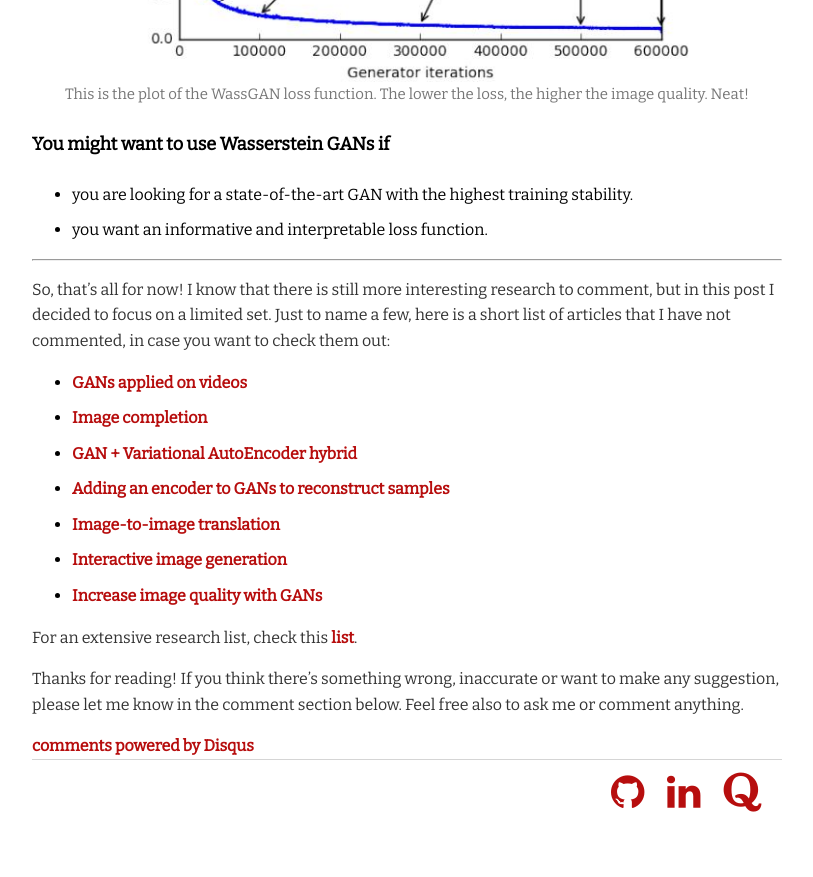
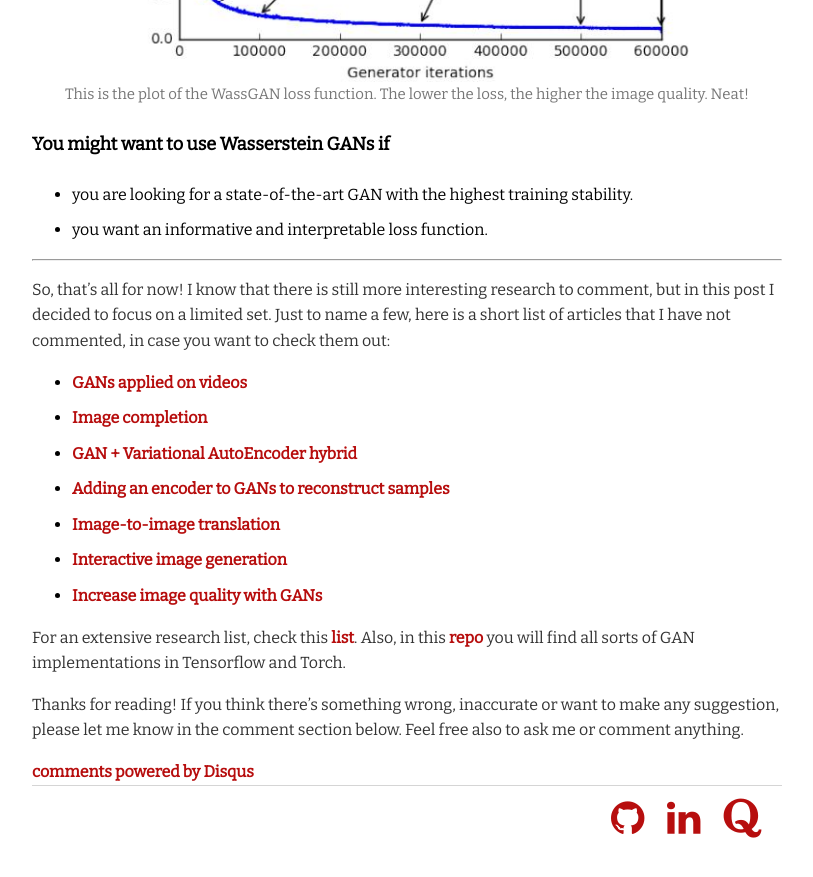
Before and after one commit to Guim3/guim3.github.io, a Jekyll site: the page built from _posts/2017-03-20-Fantastic-GANs-and-where-to-find-them.md, in a window 1280 px wide and 900 px high, scrolled down 11038 px. Shown: the top 877 px of the window, without its empty margins (233-1046 px from the left). Built offline with Jekyll 4.4.1, drawn with Linux system fonts in a browser that asks for light colours; comment, search, counter and statistics services are not loaded.

Commit message:
Add one more link

```diff
--- a/_posts/2017-03-20-Fantastic-GANs-and-where-to-find-them.md
+++ b/_posts/2017-03-20-Fantastic-GANs-and-where-to-find-them.md
@@ -233,7 +233,7 @@ This is the plot of the WassGAN loss function. The lower the loss, the higher th
 * [Interactive image generation][iGAN]
 * [Increase image quality with GANs][GAN_img_qual]
 
-For an extensive research list, check this [list][GANpapers].
+For an extensive research list, check this [list][GANpapers]. Also, in this [repo][GANcodes] you will find all sorts of GAN implementations in Tensorflow and Torch.
 
 Thanks for reading! If you think there's something wrong, inaccurate or want to make any suggestion, please let me know in the comment section below. Feel free also to ask me or comment anything.
 
```
Also changed, not shown: other parts of _posts/2017-03-20-Fantastic-GANs-and-where-to-find-them.md (+1 -0 lines).
